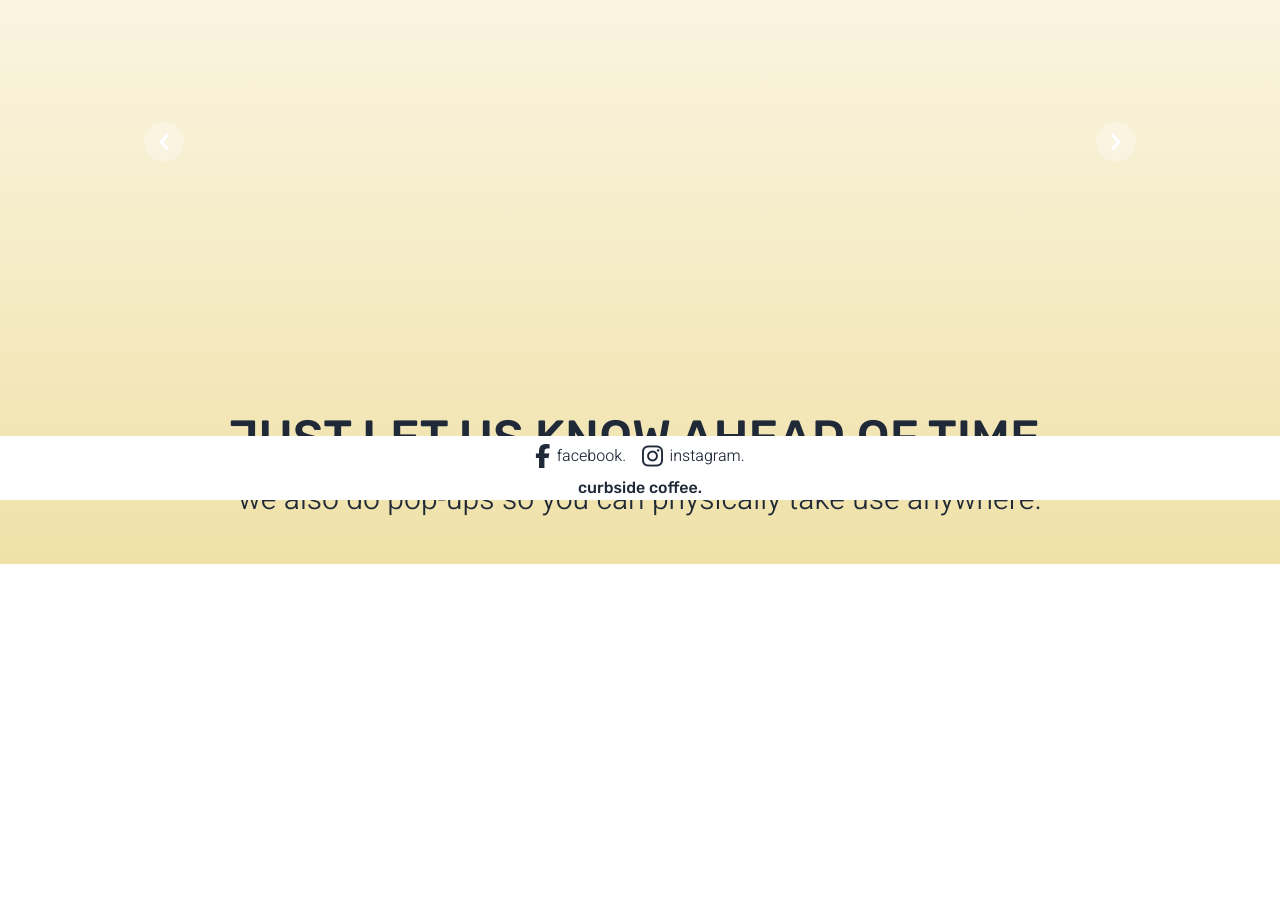
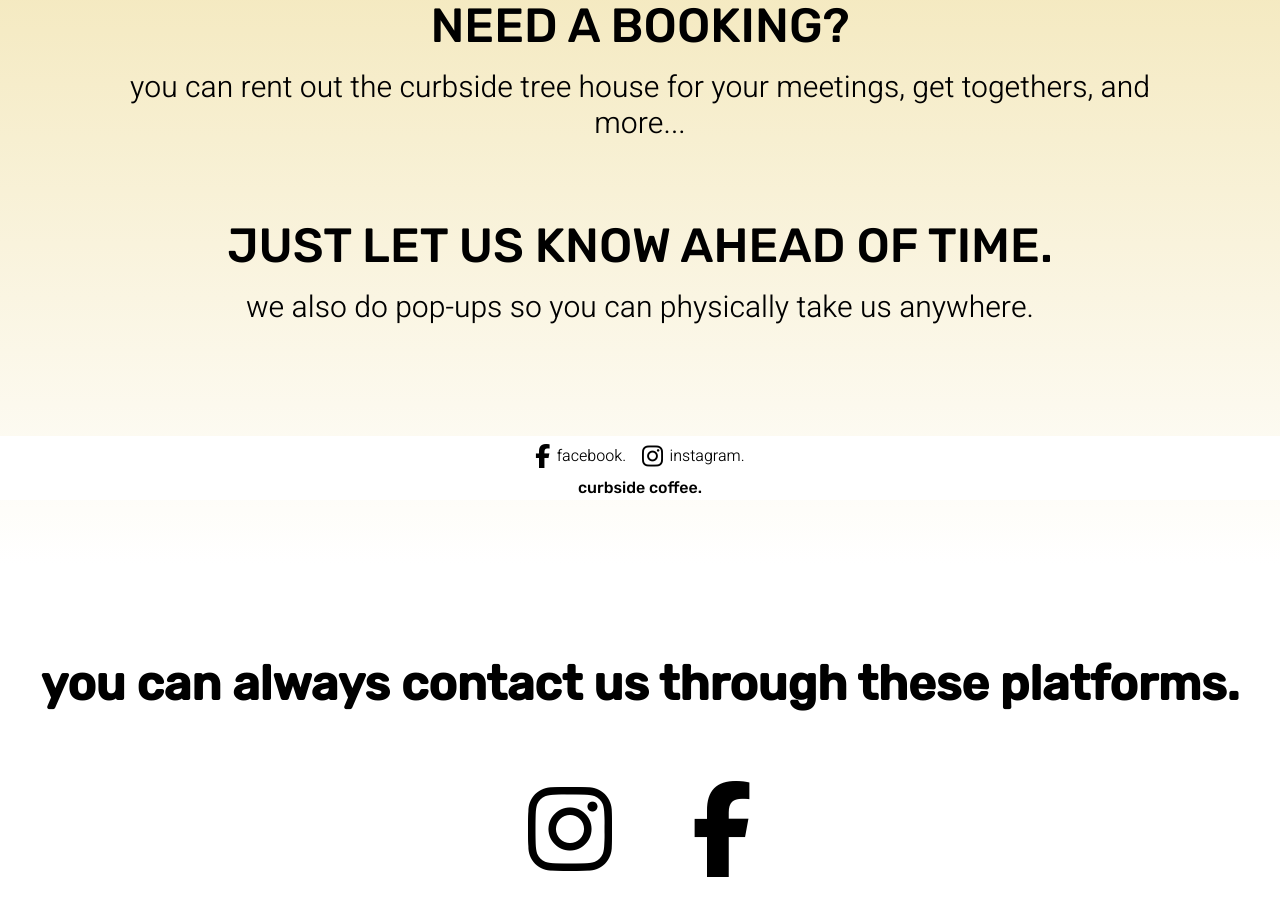
Before and after one commit to curbsidecoffee/spot, a React (Create React App) app: page /bookings in a window 1280 px wide. Shown: the part 300-1216 px from the top of the page. Before the commit the page ends 928 px from the top, so only its background shows below. Built offline with nearby package versions, Linux system fonts and the light colour scheme.

Commit message:
Done with booking and removed daisyUI

```diff
--- a/src/pages/book.tsx
+++ b/src/pages/book.tsx
@@ -1,12 +1,39 @@
-import React from "react";
+import React, { useState } from "react";
 import Nav from '../components/nav'
+import '../styles/booking.css'
+import Curly from '../assets/curved-arrow.svg'
+import Main1 from '../assets/main1.webp'
+import Main2 from '../assets/main2.webp'
+import Main3 from '../assets/main3.webp'
+import Loading from "../components/loading";
 
 const Book = () => {
+    const [isLoading, setIsLoading] = useState(true);
+    const loading = (x: boolean)=> {
+        if (x) {
+            return 'hidden'
+        } else {
+            return 'visible'
+        }
+    }
+    const done = (x: boolean)=> {
+        if (!x) {
+            return 'hidden'
+        } else {
+            return 'visible'
+        }
+    }
     return(
-        <section className="bg-gradient-to-b from-[white] to-[#F0E1A8]">
+        <div>
             <Nav />
-            <div className="">
-                <div className="h-dvh w-[80%] mx-auto flex flex-col justify-center gap-[10vh]">
+                {/*Loading Screen */}
+                <div className={done(isLoading)}>
+                    <Loading/>
+                </div>
+                {/*Loading Screen */}
+            <section className="bg-gradient-to-t from-[white] to-[#F0E1A8]">
+                <div id="body" className={(loading(isLoading))}>
+                    <div className="h-dvh w-[80%] mx-auto flex flex-col items-center justify-center gap-[10vh]">
                         <div>
                             <div className="text-5xl font-[Rubik] text-center">
                                 NEED A BOOKING?
@@ -16,58 +43,57 @@ const Book = () => {
                             </div>
                         </div>
                         <div>
-                        {/* Carousel */}
-                        <div id="controls-carousel" className="relative w-full" data-carousel="static">
-                            <div className="relative h-56 overflow-hidden rounded-lg md:h-96">
-                                <div className="hidden duration-700 ease-in-out" data-carousel-item>
-                                    <img src="" className="absolute block w-full -translate-x-1/2 -translate-y-1/2 top-1/2 left-1/2" alt="..."/>
-                                </div>
-                                <div className="hidden duration-700 ease-in-out" data-carousel-item="active">
-                                    <img src="" className="absolute block w-full -translate-x-1/2 -translate-y-1/2 top-1/2 left-1/2" alt="..."/>
-                                </div>
-                                <div className="hidden duration-700 ease-in-out" data-carousel-item>
-                                    <img src="" className="absolute block w-full -translate-x-1/2 -translate-y-1/2 top-1/2 left-1/2" alt="..."/>
-                                </div>
-                                <div className="hidden duration-700 ease-in-out" data-carousel-item>
-                                    <img src="" className="absolute block w-full -translate-x-1/2 -translate-y-1/2 top-1/2 left-1/2" alt="..."/>
-                                </div>
-                                <div className="hidden duration-700 ease-in-out" data-carousel-item>
-                                    <img src="" className="absolute block w-full -translate-x-1/2 -translate-y-1/2 top-1/2 left-1/2" alt="..."/>
-                                </div>
-                            </div>
-                            <button type="button" className="absolute top-0 start-0 z-30 flex items-center justify-center h-full px-4 cursor-pointer group focus:outline-none" data-carousel-prev>
-                                <span className="inline-flex items-center justify-center w-10 h-10 rounded-full bg-white/30 dark:bg-gray-800/30 group-hover:bg-white/50 dark:group-hover:bg-gray-800/60 group-focus:ring-4 group-focus:ring-white dark:group-focus:ring-gray-800/70 group-focus:outline-none">
-                                    <svg className="w-4 h-4 text-white dark:text-gray-800 rtl:rotate-180" aria-hidden="true" xmlns="http://www.w3.org/2000/svg" fill="none" viewBox="0 0 6 10">
-                                        <path stroke="currentColor" stroke-linecap="round" stroke-linejoin="round" stroke-width="2" d="M5 1 1 5l4 4"/>
-                                    </svg>
-                                    <span className="sr-only">Previous</span>
-                                </span>
-                            </button>
-                            <button type="button" className="absolute top-0 end-0 z-30 flex items-center justify-center h-full px-4 cursor-pointer group focus:outline-none" data-carousel-next>
-                                <span className="inline-flex items-center justify-center w-10 h-10 rounded-full bg-white/30 dark:bg-gray-800/30 group-hover:bg-white/50 dark:group-hover:bg-gray-800/60 group-focus:ring-4 group-focus:ring-white dark:group-focus:ring-gray-800/70 group-focus:outline-none">
-                                    <svg className="w-4 h-4 text-white dark:text-gray-800 rtl:rotate-180" aria-hidden="true" xmlns="http://www.w3.org/2000/svg" fill="none" viewBox="0 0 6 10">
-                                        <path stroke="currentColor" stroke-linecap="round" stroke-linejoin="round" stroke-width="2" d="m1 9 4-4-4-4"/>
-                                    </svg>
-                                    <span className="sr-only">Next</span>
-                                </span>
-                            </button>
-                        </div>
-                        {/* Carousel */}
-                    </div>
-                    <div>
                             <div className="text-5xl font-[Rubik] text-center">
                                     JUST LET US KNOW AHEAD OF TIME.
                             </div>
                             <div className="text-3xl font-[heebo] mt-5 text-center">
-                            we also do pop-ups so you can physically take use anywhere.
+                                we also do pop-ups so you can physically take us anywhere.
                             </div>
-                    </div>
-                    <div>
-
                         </div>
                     </div>
                 </div>
             </section>
+            <section className="bg-gradient-to-b from-[white] to-[white]">
+                <div className="flex flex-row items-center justify-center mx-auto h-[30vh]">
+                    <div className="text-3xl font-[rubik] text-center font-extrabold lg:text-5xl">
+                        you can always contact us through these platforms.
+                    </div>
+                </div>
+                <div className="h-[40vh] w-[80%] mx-auto flex justify-center gap-[10vh] flex-row">
+                    <div className="">
+                        <a target="_blank" rel="noreferrer"
+                        className=''
+                        href="https://www.facebook.com/Curbside.bcd/">
+                            <i className="animate-bounce transition-all transform lg:hover:scale-[1.1] transition-all hover:text-gray-700 text-8xl fa-brands fa-instagram"></i></a>
+                    </div>
+                    <div className="">
+                        <a target="_blank" rel="noreferrer"
+                        className=''
+                        href="https://www.instagram.com/curbside.bcd/">
+                            <i className="animate-bounce transition-all transition-all transform lg:hover:scale-[1.1] hover:text-gray-700 text-8xl fa-brands fa-facebook-f"></i></a>
+                    </div>
+
+                </div>
+            </section>
+            <section className="bg-gradient-to-b from-[white] to-[#F0E1A8]">
+                <div className="flex flex-row items-center justify-center mx-auto">
+                    <div className="text-5xl font-[rubik] text-center font-extrabold">
+                        some snaps.
+                    </div>
+                </div>
+                <div className="h-dvh w-[80%] mx-auto flex flex-col items-center justify-center gap-[10vh] lg:flex-row">
+                    <div className="w-[40vh] border-white border-8 rounded-lg shadow-2xl">
+                                <img src={Main1} alt="" />
+                    </div>
+                    <div className="hidden w-[40vh] border-white border-8 rounded-lg lg:inline-block shadow-2xl">
+                                <img src={Main3} alt="" />
+                    </div>
+                    <div className="w-[40vh] border-white border-8 rounded-lg shadow-2xl" onLoad={()=>setIsLoading(false)}>
+                                <img src={Main2} alt="" />
+                    </div>
+                </div>
+            </section>
+        </div>
     );
 }
 
--- a/src/pages/default.tsx
+++ b/src/pages/default.tsx
@@ -110,15 +110,10 @@ const Default = () => {
                 So do you.
             </div>
             {/* Mobile */}
-            <div className='w-[35vh] border-solid rounded-2xl shadow-2xl lg:hidden'>
+            <div className='w-[35vh] border-solid rounded-2xl shadow-2xl'>
                 <img src={Curb} alt="" onLoad={()=>setIsLoading(false)}/>
             </div>
             {/* Mobile */}
-            {/*Desktop */}
-                {/* Carousel */}
-
-                {/* Carousel */}
-            {/*Desktop */}
             <div className='font-[heebo] text-3xl text-justify px-5 mt-10'>
             we got a lot of <div className='inline-block text-[#A89680] font-extrabold'>good</div> food and beverages actually...
             </div>
--- /dev/null
+++ b/src/styles/booking.css
@@ -0,0 +1,9 @@
+@keyframes opacity {
+    0%    { opacity: 0; }
+    100%  { opacity: 1; }
+  }
+
+  #body {
+    animation: opacity 2s;
+    animation-iteration-count: 1
+  }
--- a/tailwind.config.js
+++ b/tailwind.config.js
@@ -6,5 +6,5 @@ module.exports = {
   theme: {
     extend: {},
   },
-  plugins: [require("daisyui")],
+  plugins: [],
 }
```
Also changed, not shown: src/assets/curved-arrow.svg. Lines whose indentation alone changed are shown as unchanged.
